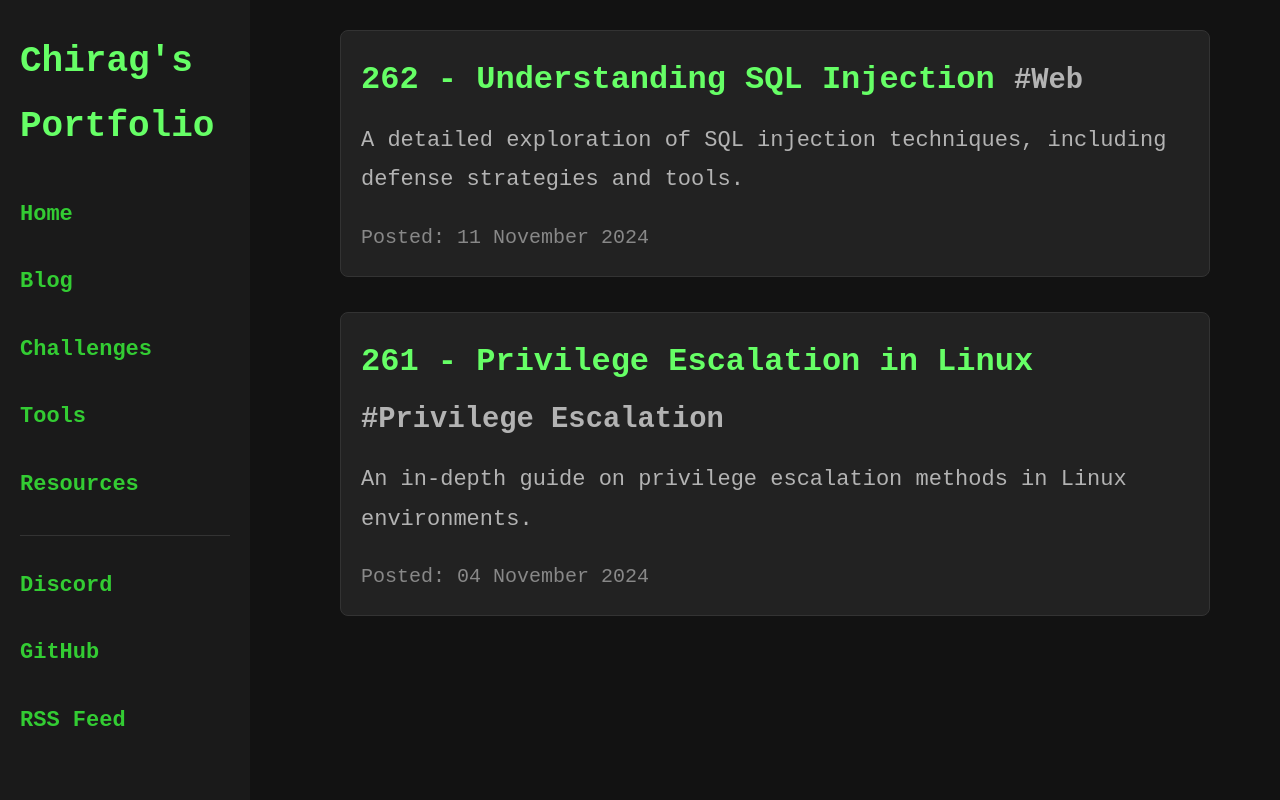
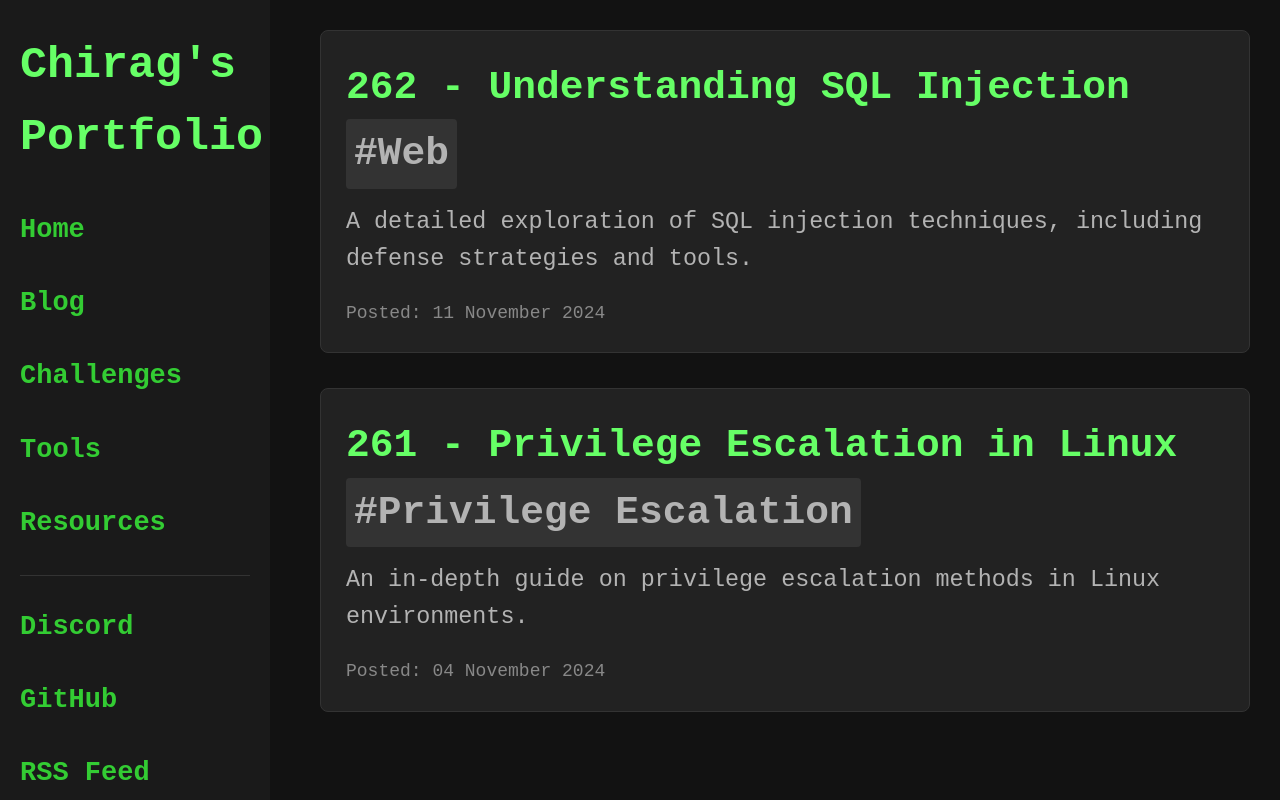
Before and after one commit to chirag0728/chirag0728-github.io, a plain HTML site: page index.html in a window 1280 px wide. Drawn offline with Linux system fonts and the light colour scheme; a web font is replaced by a local one.

Commit message:
Update styles.css

```diff
--- a/styles/styles.css
+++ b/styles/styles.css
@@ -9,20 +9,20 @@ body {
     font-family: 'PT Mono', monospace;
     background-color: #121212;  /* Dark background */
     color: #b3b3b3;  /* Light text color */
-    line-height: 1.8;
-    font-size: 20px; /* Larger base font size for readability */
+    line-height: 1.6;
+    font-size: 18px;
 }
 
 /* Container for the sidebar and content */
 .container {
     display: flex;
-    max-width: 1200px;
+    max-width: 1300px;
     margin: 0 auto;
 }
 
 /* Sidebar Styles */
 .sidebar {
-    width: 250px; /* Wider sidebar */
+    width: 270px; /* Wider sidebar for emphasis */
     background-color: #1a1a1a; /* Dark sidebar */
     color: #66ff66; /* Terminal green */
     height: 100vh;
@@ -33,7 +33,7 @@ body {
 }
 
 .sidebar h2 {
-    font-size: 1.8em; /* Larger font size */
+    font-size: 2.5em; /* Large font size for prominent header */
     margin-bottom: 30px;
     color: #66ff66;
 }
@@ -44,14 +44,14 @@ body {
 }
 
 .nav-links li, .external-links li {
-    margin-bottom: 18px; /* Increased spacing for readability */
+    margin-bottom: 20px; /* Increased spacing for readability */
 }
 
 .nav-links li a, .external-links li a {
     color: #33cc33; /* Terminal green for links */
     text-decoration: none;
     font-weight: bold;
-    font-size: 1.1em; /* Larger font size */
+    font-size: 1.5em; /* Larger font size for sidebar links */
     display: inline-block;
     padding: 5px 0;
     transition: color 0.3s ease;
@@ -72,7 +72,7 @@ hr {
 .content {
     flex: 1;
     padding: 30px;
-    margin-left: 270px; /* Offset for the fixed sidebar */
+    margin-left: 290px; /* Offset for the fixed sidebar */
 }
 
 #posts-container {
@@ -86,7 +86,7 @@ hr {
     background-color: #222; /* Dark card background */
     border: 1px solid #333;
     border-radius: 8px;
-    padding: 20px;
+    padding: 25px;
     transition: transform 0.3s ease, box-shadow 0.3s ease;
 }
 
@@ -96,25 +96,38 @@ hr {
 }
 
 .post-card h3 {
-    font-size: 1.6em; /* Larger font for titles */
-    margin-bottom: 12px;
+    font-size: 2.2em; /* Large font for titles */
+    font-weight: bold;
+    margin-bottom: 15px;
     color: #66ff66; /* Terminal green */
 }
 
 .post-card h3 .hashtag {
-    font-size: 0.9em;
+    font-size: 1em; /* Slightly smaller font for tags */
     color: #b3b3b3; /* Light gray for hashtags */
 }
 
 .post-card .description {
     color: #b3b3b3; /* Light gray for descriptions */
-    font-size: 1.1em; /* Larger font for readability */
+    font-size: 1.3em; /* Larger font for readability */
     margin-bottom: 20px;
 }
 
 .post-card .date {
     font-size: 1em;
     color: #888;
+    margin-top: 10px;
+}
+
+/* Tag Styles (e.g., #Podcast, #Mixed-Podcast) */
+.hashtag {
+    display: inline-block;
+    background-color: #333;
+    color: #66ff66;
+    padding: 3px 8px;
+    margin-right: 8px;
+    border-radius: 4px;
+    font-size: 1em; /* Consistent with smaller tag font */
 }
 
 /* Responsive Styles */
@@ -124,4 +137,13 @@ hr {
     }
 
     .sidebar {
-        width:
+        width: 100%;
+        height: auto;
+        position: relative;
+        padding: 20px;
+    }
+
+    .content {
+        margin-left: 0;
+    }
+}
```
